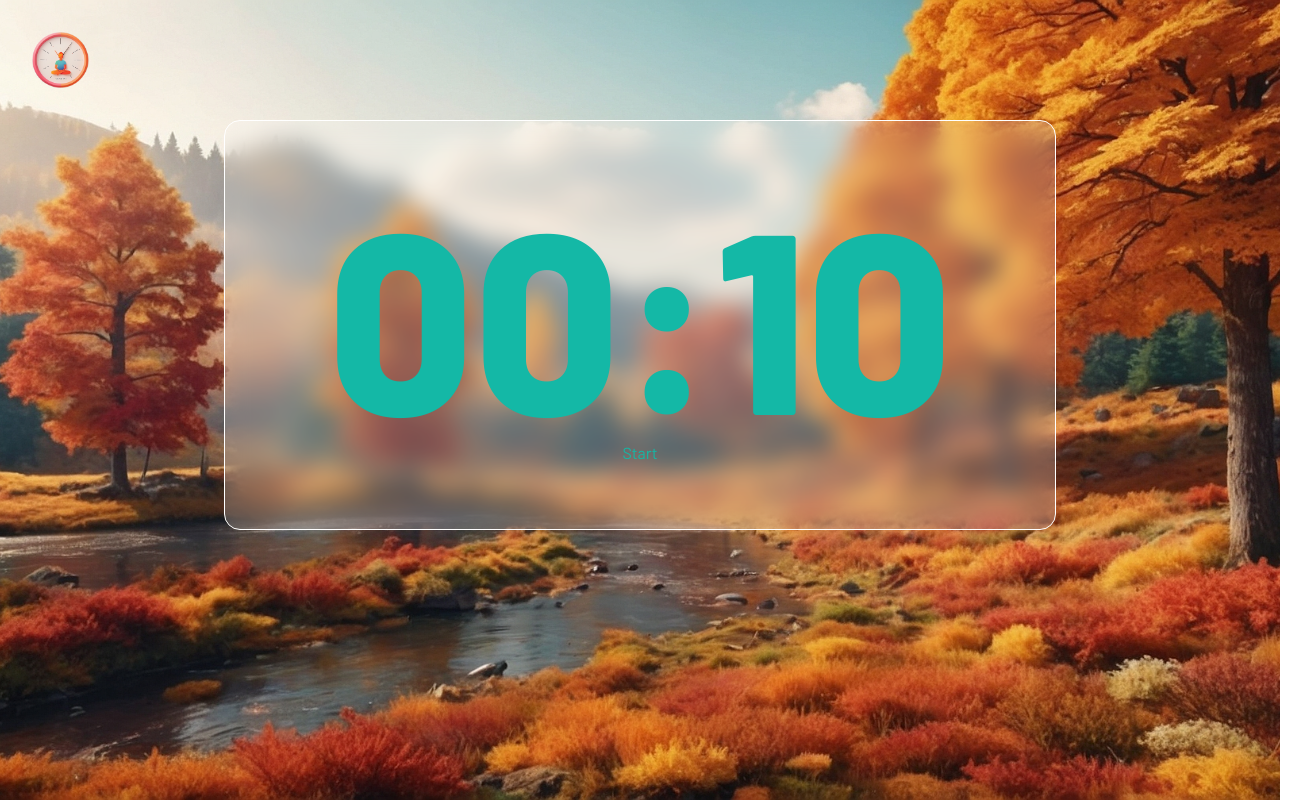
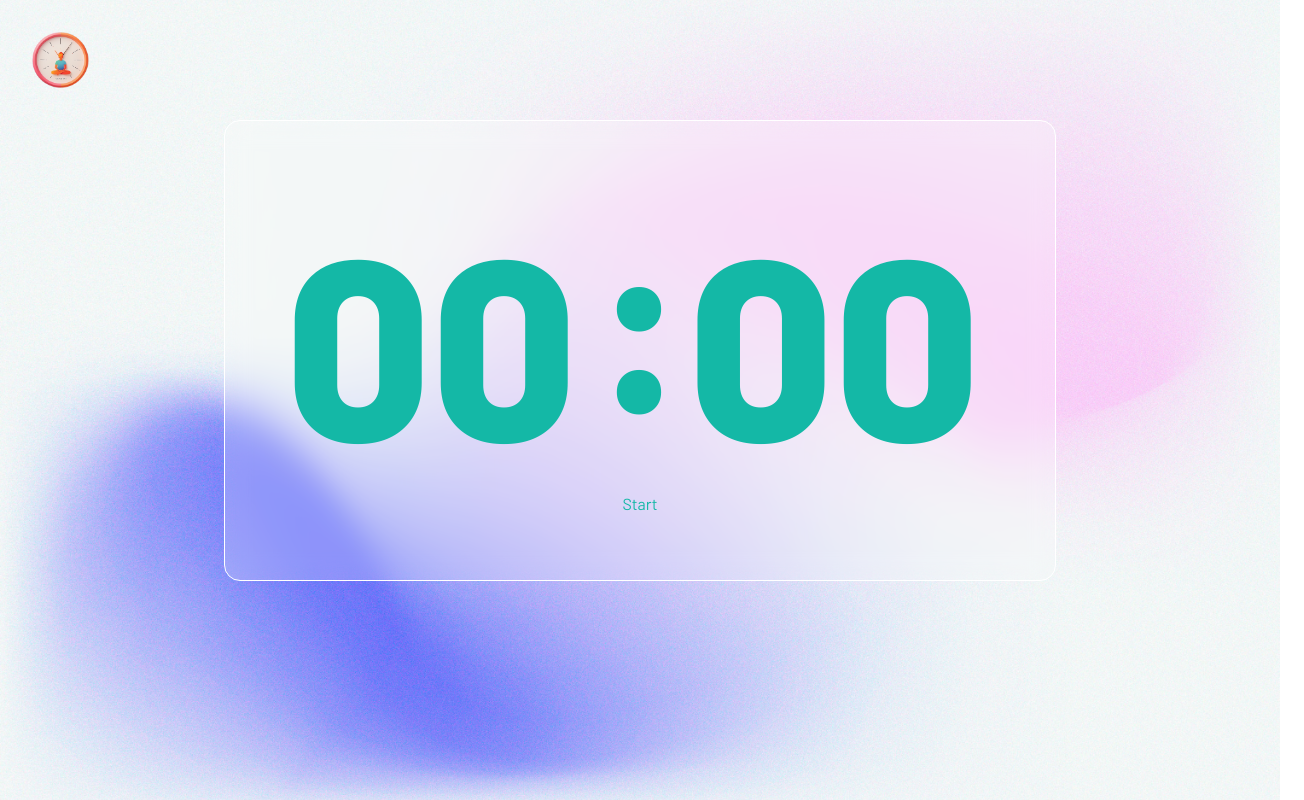
Before and after one commit to MattFabrizi/meditation-timer, a Next.js app: page / in a window 1280 px wide. Shown: the whole page, 1304 px wide, since content can reach past the window. Built offline with nearby package versions, Linux system fonts and the light colour scheme.

Commit message:
fix number padding

```diff
--- a/app/timer.tsx
+++ b/app/timer.tsx
@@ -2,40 +2,54 @@
 import React, { useState, useEffect } from "react";
 
 export default function Timer({ isRunning }: { isRunning: boolean }) {
-  const [time, setTime] = useState(1000);
+  const [minutes, setMinutes] = useState(0);
+  const [seconds, setSeconds] = useState(0);
+
   useEffect(() => {
     let intervalId: ReturnType<typeof setInterval>;
-    if (isRunning && time > 0) {
-      // setting time from n to 0 every 10 milisecond using javascript setInterval method
-      intervalId = setInterval(() => setTime(time - 1), 10);
+    if (isRunning && (minutes > 0 || seconds > 0)) {
+      intervalId = setInterval(() => {
+        if (seconds === 0) {
+          if (minutes === 0) {
+            clearInterval(intervalId);
+            return;
+          } else {
+            setMinutes(minutes - 1);
+            setSeconds(59);
+          }
+        } else {
+          setSeconds(seconds - 1);
+        }
+      }, 1000);
     }
     return () => clearInterval(intervalId);
-  }, [isRunning, time]);
+  }, [isRunning, minutes, seconds]);
 
   return (
-    <div className="stopwatch-time flex-auto text-center text-[20vw] font-extrabold leading-none">
-      {getTimer(time)}
-      {/* <input type="number" defaultValue={0} />:<input type="number" /> */}
+    <div className="stopwatch-time flex flex-nowrap justify-center text-[20vw] font-extrabold leading-none">
+      <input
+        type="number"
+        value={minutes.toString().padStart(2, "0")}
+        onChange={(e) => setMinutes(parseInt(e.target.value))}
+        disabled={isRunning}
+        size={1}
+        min={0}
+        max={90}
+        className="bg-transparent text-right focus:outline-none"
+        style={{ WebkitAppearance: "none", MozAppearance: "textfield" }}
+      />
+      :
+      <input
+        type="number"
+        value={seconds.toString().padStart(2, "0")}
+        onChange={(e) => setSeconds(parseInt(e.target.value))}
+        disabled={isRunning}
+        size={1}
+        min={0}
+        max={60}
+        className="bg-transparent focus:outline-none"
+        style={{ WebkitAppearance: "none", MozAppearance: "textfield" }}
+      />
     </div>
   );
 }
-
-function getTimer(time: number) {
-  // Hours calculation
-  // const hours = Math.floor(time / 360000);
-
-  // Minutes calculation
-  const minutes = Math.floor((time % 360000) / 6000);
-
-  // Seconds calculation
-  const seconds = Math.floor((time % 6000) / 100);
-
-  // Milliseconds calculation
-  // const milliseconds = time % 100;
-
-  return (
-    minutes.toString().padStart(2, "0") +
-    ":" +
-    seconds.toString().padStart(2, "0")
-  );
-}
--- a/app/timerControls.tsx
+++ b/app/timerControls.tsx
@@ -13,10 +13,6 @@
 
   return (
     <div className="stopwatch-controls flex flex-auto justify-center">
-      {/* <label htmlFor="duration" className="sr-only">
-        Set time
-      </label>
-      <input id="duration" type="range" step={30} min={30} max={7200} /> */}
       <button className="stopwatch-button" onClick={startAndStop}>
         {isRunning ? "Stop" : "Start"}
       </button>
```
Also changed, not shown: public/bg_2.jpg (added), public/bg_temp.jpg.
